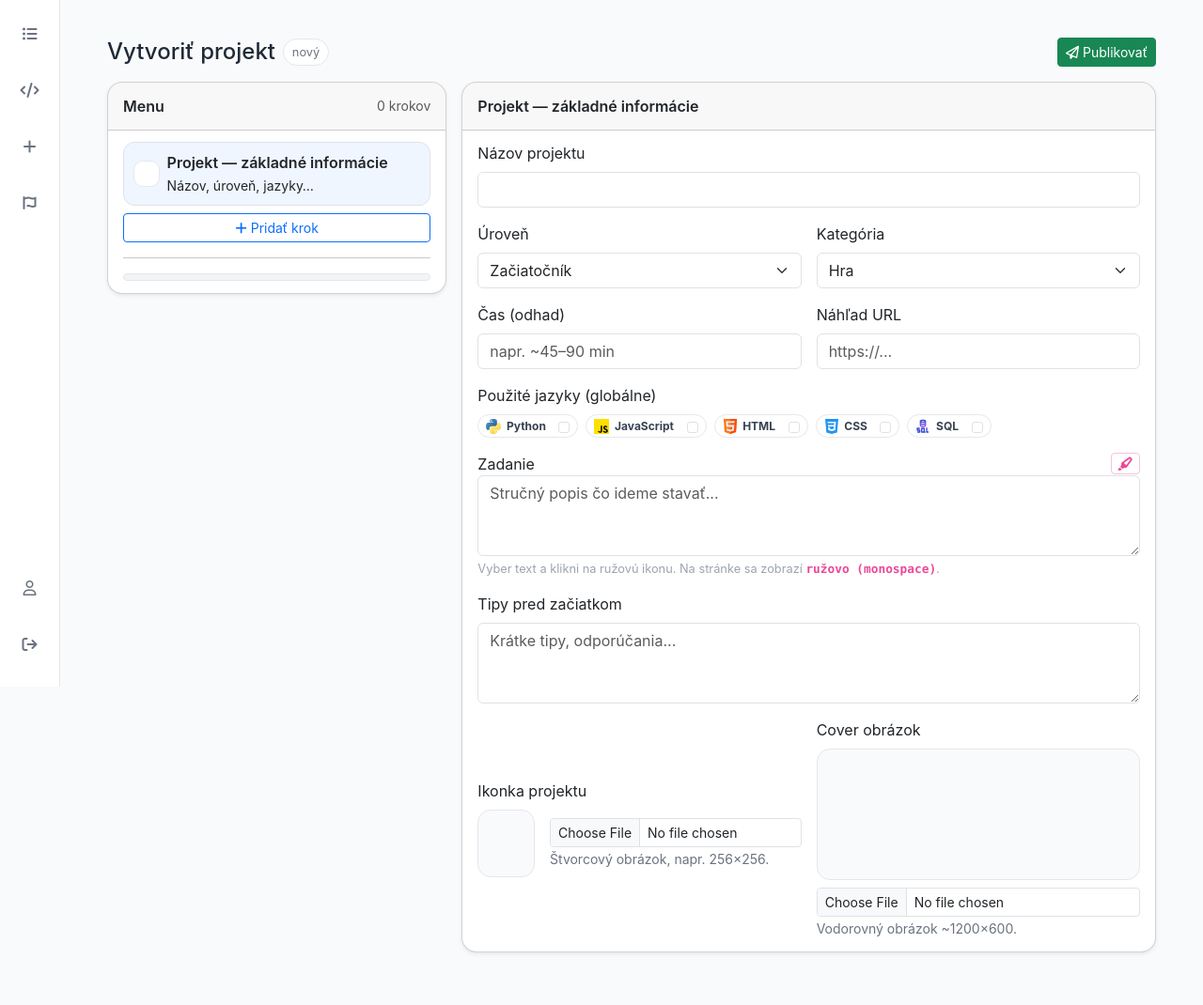
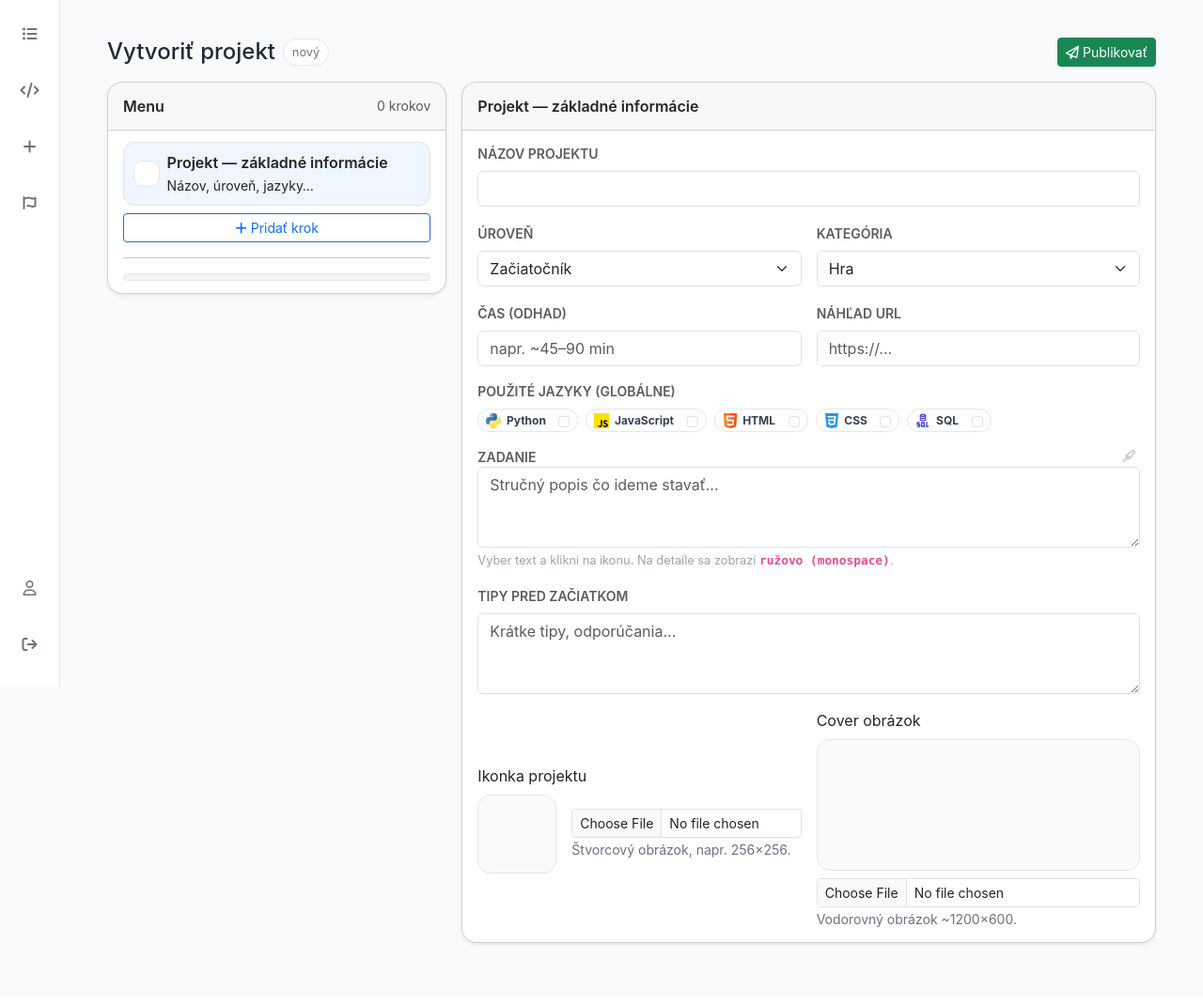
Before and after one commit to andreakollova/platforma-thenthis, a Flask app: page /projekt/vytvorit in a window 1280 px wide. Shown: the part 69-1139 px from the top of the page at 94% size. After the commit the page ends 1076 px from the top, so only its background shows below. Run offline with Flask 3, Linux system fonts and the light colour scheme; the visitor is signed in with stand-in values (Sample User, id 1); parts of the project's set-up code (start-up, migrations or seed data) failed here and were passed over.

Commit message:
checkpoint projekty

```diff
--- a/templates/projekt-html.html
+++ b/templates/projekt-html.html
@@ -176,7 +176,7 @@
   <div class="modal-dialog modal-dialog-centered">
     <div class="modal-content rounded-4 shadow-sm p-4">
       <h5 class="fw-semibold mb-2">🎉 Gratulujem, ukončili ste tento projekt!</h5>
-      <p class="mb-3 text-muted">Prešli ste všetky kroky…</p>
+      <p class="mb-3 text-muted">Môžeš si uložiť reflexiu, zdieľať výsledok a pustiť sa do ďalšieho projektu!</p>
       <div class="text-end"><button class="btn btn-primary" data-bs-dismiss="modal">Pokračovať</button></div>
     </div>
   </div>
--- a/templates/projekt-vytvorit.html
+++ b/templates/projekt-vytvorit.html
@@ -11,6 +11,15 @@
   .builder .muted { color:#6b7280; }
   .builder .small-muted { color:#9ca3af; font-size:.8rem; }
 
+  /* focus bez modrého orámovania */
+  .builder .form-control:focus,
+  .builder .form-select:focus {
+    box-shadow: none !important;
+    outline: none !important;
+    border-color: #cbd5e1 !important;
+  }
+
+  /* sidebar kroky */
   .builder .steps { list-style: none; padding-left: 0; margin: 0; }
   .builder .steps li {
     display:flex; align-items:center; gap:.5rem; padding:.55rem .6rem;
@@ -21,16 +30,23 @@
   .builder .steps .idx {
     width:28px; height:28px; display:grid; place-items:center;
     border-radius:.6rem; border:1px solid #e5e7eb; background:#fff;
-    font-weight:700; font-size:.8rem; color:#111827;
+    font-weight:700; font-size:.8rem; color:#111827; flex:0 0 28px;
   }
-  .builder .steps .controls button { border:1px solid #e5e7eb; background:#fff; border-radius:.4rem; padding:.1rem .35rem; font-size:.75rem; }
+  /* náhľad ikonky projektu v menu – vždy štvorec */
+  .builder .steps .idx-img{
+    width:28px; height:28px; border-radius:.6rem;
+    border:1px solid #e5e7eb; object-fit:cover; background:#fff; flex:0 0 28px;
+  }
 
   .builder .code-shell { position:relative; }
   .builder pre.code-block{
     margin:0; background:#0f172a; color:#dbeafe; border-radius:.6rem; font-size:.82rem;
     padding:1.45rem .55rem .40rem .65rem; overflow:auto;
   }
-  .builder pre.code-block code{ font-family: ui-monospace, SFMono-Regular, Menlo, Monaco, Consolas, "Liberation Mono","Courier New", monospace; white-space: pre; display:block; line-height:1.04; }
+  .builder pre.code-block code{
+    font-family: ui-monospace, SFMono-Regular, Menlo, Monaco, Consolas, "Liberation Mono","Courier New", monospace;
+    white-space: pre; display:block; line-height:1.04;
+  }
   .builder .code-line{ display:block; width:100%; padding-left:.52rem; border-left:3px solid transparent; cursor:pointer; min-height:1.04em; }
   .builder .code-line.added{ border-left-color:#22c55e; }
   .builder .copy-btn{ position:absolute; top:.35rem; right:.35rem; z-index:2; border:1px solid #1f2937; background:#111827; color:#dbeafe; border-radius:.4rem; padding:.16rem .42rem; font-size:.72rem; }
@@ -40,7 +56,7 @@
   .builder .lang-badges .badge{ background:#fff; border:1px solid #e5e7eb; color:#374151; border-radius:999px; padding:.2rem .5rem; display:inline-flex; align-items:center; gap:.35rem; }
   .builder .lang-badges .badge img{ width:16px; height:16px; }
 
-  /* výstupné zvýraznenie (zobrazuje sa na detaile aj v malých náhľadoch tu) */
+  /* ružové zvýraznenie – zobrazí sa na detaile */
   .hl-kw{
     color:#ec4899;
     font-weight:800;
@@ -48,19 +64,32 @@
   }
   .builder code.inline{ background:#111827; color:#dbeafe; padding:.05rem .3rem; border-radius:.35rem; }
 
-  .uploader .thumb { width:72px; height:72px; border-radius:14px; border:1px solid #e5e7eb; background:#f8fafc center/cover no-repeat; }
-  .uploader .cover { width:100%; height:140px; border-radius:14px; border:1px solid #e5e7eb; background:#f8fafc center/cover no-repeat; }
+  /* uploader náhľady – presne štvorec + pevná šírka (nech sa nezúži vo flexe) */
+  .uploader .thumb {
+    width:84px; height:84px; aspect-ratio:1/1;
+    border-radius:14px; border:1px solid #e5e7eb;
+    background:#f8fafc center/cover no-repeat;
+    flex:0 0 84px;
+  }
+  .uploader .cover {
+    width:100%; height:140px; border-radius:14px; border:1px solid #e5e7eb; background:#f8fafc center/cover no-repeat;
+  }
   .uploader small { color:#6b7280; }
 
-  /* malé ružové ikon-tlačidlá na označenie */
+  /* malé, svetlosivé highlighter ikonky – bez rámčeka, jemne vyššie */
   .hl-btn{
-    padding:.2rem .4rem;
-    border:1px solid #f5c2de !important;
-    color:#ec4899 !important;
+    padding:.1rem .25rem;
+    border:none !important;
+    background:transparent !important;
+    color:#c7cfd8 !important;   /* svetlá sivá */
     line-height:1;
+    transform: translateY(-2px);
   }
-  .hl-btn:hover{ background:#fff0f6; }
-  .hl-btn i{ font-size:.9rem; }
+  .hl-btn:hover{ color:#6b7280 !important; background:transparent !important; }
+  .hl-btn i{ font-size:.82rem; }
+
+  /* čierne „+“ pri krokoch/checkliste */
+  #btnAddBullet i, #btnAddCheck i { color:#111827; }
 </style>
 
 <main class="builder container py-3">
@@ -106,32 +135,32 @@
           <form id="metaForm" onsubmit="return false;">
             <div class="row g-3">
               <div class="col-12">
-                <label class="form-label">Názov projektu</label>
+                <label class="form-label fw-semibold small text-uppercase text-muted">Názov projektu</label>
                 <input type="text" class="form-control" id="metaTitle">
               </div>
               <div class="col-6">
-                <label class="form-label">Úroveň</label>
+                <label class="form-label fw-semibold small text-uppercase text-muted">Úroveň</label>
                 <select id="metaLevel" class="form-select">
                   <option>Začiatočník</option><option>Stredne pokročilý</option><option>Pokročilý</option>
                 </select>
               </div>
               <div class="col-6">
-                <label class="form-label">Kategória</label>
+                <label class="form-label fw-semibold small text-uppercase text-muted">Kategória</label>
                 <select id="metaCategory" class="form-select">
                   <option>Hra</option><option>Appka</option><option>E-shop</option><option>Mini nástroj</option><option>Iné</option>
                 </select>
               </div>
               <div class="col-6">
-                <label class="form-label">Čas (odhad)</label>
+                <label class="form-label fw-semibold small text-uppercase text-muted">Čas (odhad)</label>
                 <input type="text" class="form-control" id="metaTime" placeholder="napr. ~45–90 min">
               </div>
               <div class="col-6">
-                <label class="form-label">Náhľad URL</label>
+                <label class="form-label fw-semibold small text-uppercase text-muted">Náhľad URL</label>
                 <input type="url" class="form-control" id="metaPreview" placeholder="https://...">
               </div>
 
               <div class="col-12">
-                <label class="form-label d-block">Použité jazyky (globálne)</label>
+                <label class="form-label fw-semibold small text-uppercase text-muted d-block">Použité jazyky (globálne)</label>
                 <div class="lang-badges d-flex flex-wrap gap-2">
                   <label class="badge"><img src="{{ url_for('static', filename='icons/python.svg') }}" alt="">Python
                     <input class="form-check-input ms-2" type="checkbox" value="Python" id="langPython">
@@ -153,16 +182,16 @@
 
               <div class="col-12">
                 <div class="d-flex justify-content-between align-items-center">
-                  <label class="form-label mb-0">Zadanie</label>
-                  <button type="button" class="btn btn-outline-secondary btn-sm hl-btn" id="hlAssignment" title="Zvýrazniť">
+                  <label class="form-label fw-semibold small text-uppercase text-muted mb-0">Zadanie</label>
+                  <button type="button" class="hl-btn" id="hlAssignment" title="Zvýrazniť">
                     <i class="fa-solid fa-highlighter"></i>
                   </button>
                 </div>
                 <textarea id="metaAssignment" class="form-control" rows="3" placeholder="Stručný popis čo ideme stavať..."></textarea>
-                <div class="small-muted mt-1">Vyber text a klikni na ružovú ikonu. Na stránke sa zobrazí <span class="hl-kw">ružovo (monospace)</span>.</div>
+                <div class="small-muted mt-1">Vyber text a klikni na ikonu. Na detaile sa zobrazí <span class="hl-kw">ružovo (monospace)</span>.</div>
               </div>
               <div class="col-12">
-                <label class="form-label">Tipy pred začiatkom</label>
+                <label class="form-label fw-semibold small text-uppercase text-muted">Tipy pred začiatkom</label>
                 <textarea id="metaTips" class="form-control" rows="3" placeholder="Krátke tipy, odporúčania..."></textarea>
               </div>
 
@@ -172,7 +201,7 @@
                   <div class="col-sm-6">
                     <label class="form-label d-flex align-items-center justify-content-between">
                       <span>Ikonka projektu</span>
-                      <small id="metaIconPathLabel"></small>
+                      <small id="metaIconPathLabel" class="text-muted"></small>
                     </label>
                     <div class="d-flex align-items-center gap-3">
                       <div id="metaIconPreview" class="thumb"></div>
@@ -185,7 +214,7 @@
                   <div class="col-sm-6">
                     <label class="form-label d-flex align-items-center justify-content-between">
                       <span>Cover obrázok</span>
-                      <small id="metaCoverPathLabel"></small>
+                      <small id="metaCoverPathLabel" class="text-muted"></small>
                     </label>
                     <div class="cover" id="metaCoverPreview"></div>
                     <div class="mt-2">
@@ -217,14 +246,14 @@
         <div class="card-body">
           <form id="stepForm" onsubmit="return false;">
             <div class="mb-2">
-              <label class="form-label"><b>Názov kroku</b></label>
+              <label class="form-label fw-semibold small text-uppercase text-muted">Názov kroku</label>
               <input type="text" class="form-control" id="stepTitle">
             </div>
 
             <div class="mb-2">
               <div class="d-flex justify-content-between align-items-center">
-                <label class="form-label mb-0"><b>Popis (čo ideš spraviť)</b></label>
-                <button type="button" class="btn btn-outline-secondary btn-sm hl-btn" id="hlExplain" title="Zvýrazniť">
+                <label class="form-label fw-semibold small text-uppercase text-muted mb-0">Popis (čo ideš spraviť)</label>
+                <button type="button" class="hl-btn" id="hlExplain" title="Zvýrazniť">
                   <i class="fa-solid fa-highlighter"></i>
                 </button>
               </div>
@@ -234,8 +263,8 @@
             <div class="row g-2">
               <div class="col-md-6">
                 <label class="form-label d-flex align-items-center justify-content-between">
-                  <span><b>Body</b></span>
-                  <button class="btn btn-sm btn-outline-secondary hl-btn" id="btnAddBullet" type="button" title="Pridať">
+                  <span class="fw-semibold">Kroky</span>
+                  <button class="btn btn-sm btn-outline-secondary" id="btnAddBullet" type="button" title="Pridať">
                     <i class="fa-solid fa-plus"></i>
                   </button>
                 </label>
@@ -243,8 +272,8 @@
               </div>
               <div class="col-md-6">
                 <label class="form-label d-flex align-items-center justify-content-between">
-                  <span><b>Checklist</b></span>
-                  <button class="btn btn-sm btn-outline-secondary hl-btn" id="btnAddCheck" type="button" title="Pridať">
+                  <span class="fw-semibold">Checklist</span>
+                  <button class="btn btn-sm btn-outline-secondary" id="btnAddCheck" type="button" title="Pridať">
                     <i class="fa-solid fa-plus"></i>
                   </button>
                 </label>
@@ -254,8 +283,8 @@
 
             <div class="mb-2">
               <div class="d-flex justify-content-between align-items-center">
-                <label class="form-label mb-0"><b>Hinty</b></label>
-                <button type="button" class="btn btn-outline-secondary btn-sm hl-btn" id="hlHint" title="Zvýrazniť">
+                <label class="form-label fw-semibold small text-uppercase text-muted mb-0">Hinty</label>
+                <button type="button" class="hl-btn" id="hlHint" title="Zvýrazniť">
                   <i class="fa-solid fa-highlighter"></i>
                 </button>
               </div>
@@ -266,14 +295,14 @@
 
             <div class="row g-2">
               <div class="col-md-12">
-                <label class="form-label"><b>Súbor (názov s príponou)</b></label>
+                <label class="form-label fw-semibold small text-uppercase text-muted">Súbor (názov s príponou)</label>
                 <input type="text" class="form-control" id="stepFile" placeholder="napr. app.py, main.js, index.html">
               </div>
             </div>
 
             <!-- CODE EDITOR + INLINE MARKER -->
             <div class="mt-2">
-              <label class="form-label"><b>Kód</b></label>
+              <label class="form-label fw-semibold small text-uppercase text-muted">Kód</label>
               <textarea id="stepCode" class="form-control font-monospace" rows="10"
                 placeholder="# sem vlož KÓD kroku – HTML sa zobrazí iba ako text (nie ako stránka)"></textarea>
               <input type="hidden" id="stepAdded" value="">
@@ -392,10 +421,11 @@
     metaTime.value=meta.time; metaPreview.value=meta.preview; metaAssignment.value=meta.assignment; metaTips.value=meta.tips;
     langPython.checked=!!meta.langs.Python; langJS.checked=!!meta.langs.JavaScript; langHTML.checked=!!meta.langs.HTML; langCSS.checked=!!meta.langs.CSS; langSQL.checked=!!meta.langs.SQL;
 
+    // previews
     metaIconPreview.style.backgroundImage = meta.icon_path ? `url('${STATIC_BASE}${meta.icon_path}')` : 'none';
     metaCoverPreview.style.backgroundImage = meta.cover_path ? `url('${STATIC_BASE}${meta.cover_path}')` : 'none';
-    metaIconPathLabel.textContent = meta.icon_path || '';
-    metaCoverPathLabel.textContent = meta.cover_path || '';
+    metaIconPathLabel.textContent = meta.icon_path ? ('project-icon') : '';
+    metaCoverPathLabel.textContent = meta.cover_path ? ('cover') : '';
   }
   function updateMeta(){
     meta.title=metaTitle.value.trim(); meta.level=metaLevel.value; meta.category=metaCategory.value;
@@ -427,10 +457,14 @@
   // sidebar
   function renderStepsList(){
     stepsList.innerHTML='';
+
     const metaLi=document.createElement('li');
     metaLi.className='border meta'+(current===-1?' active':'');
+    const iconHTML = meta.icon_path
+      ? `<img class="idx-img" src="${STATIC_BASE}${meta.icon_path}" alt="ikonka">`
+      : `<span class="idx" aria-hidden="true"></span>`;
     metaLi.innerHTML=`
-      <span class="idx" aria-hidden="true"></span>
+      ${iconHTML}
       <div class="title">
         <div class="fw-semibold">Projekt — základné informácie</div>
         <small>Názov, úroveň, jazyky…</small>
@@ -464,9 +498,7 @@
     el.innerHTML=`
       <span class="input-group-text">•</span>
       <input type="text" class="form-control step-md-input" value="${text.replace(/"/g,'&quot;')}">
-      <button class="btn btn-outline-secondary hl-btn" type="button" data-role="hl" title="Zvýrazniť">
-        <i class="fa-solid fa-highlighter"></i>
-      </button>
+      <button class="hl-btn" type="button" data-role="hl" title="Zvýrazniť"><i class="fa-solid fa-highlighter"></i></button>
       <button class="btn btn-outline-secondary" type="button" data-role="del">×</button>`;
     const input = el.querySelector('input');
     el.querySelector('[data-role="hl"]').onclick = ()=> toggleHighlight(input);
@@ -478,9 +510,7 @@
     el.innerHTML=`
       <span class="input-group-text"><i class="fa-regular fa-square"></i></span>
       <input type="text" class="form-control step-md-input" value="${text.replace(/"/g,'&quot;')}">
-      <button class="btn btn-outline-secondary hl-btn" type="button" data-role="hl" title="Zvýrazniť">
-        <i class="fa-solid fa-highlighter"></i>
-      </button>
+      <button class="hl-btn" type="button" data-role="hl" title="Zvýrazniť"><i class="fa-solid fa-highlighter"></i></button>
       <button class="btn btn-outline-secondary" type="button" data-role="del">×</button>`;
     const input = el.querySelector('input');
     el.querySelector('[data-role="hl"]').onclick = ()=> toggleHighlight(input);
@@ -575,9 +605,9 @@
       const path = await uploadImage(file, 'icon');
       meta.icon_path = path;
       metaIconPreview.style.backgroundImage = `url('${STATIC_BASE}${path}')`;
-      metaIconPathLabel.textContent = path;
+      metaIconPathLabel.textContent = 'project-ikonka';
       saveLocal();
-      renderStepsList();
+      renderStepsList(); // aby sa ikonka ukázala aj v menu vľavo
     }catch(err){ alert('Upload ikonky zlyhal: '+err.message); }
   });
   metaCover.addEventListener('change', async (e)=>{
@@ -586,7 +616,7 @@
       const path = await uploadImage(file, 'cover');
       meta.cover_path = path;
       metaCoverPreview.style.backgroundImage = `url('${STATIC_BASE}${path}')`;
-      metaCoverPathLabel.textContent = path;
+      metaCoverPathLabel.textContent = 'cover';
       saveLocal();
     }catch(err){ alert('Upload coveru zlyhal: '+err.message); }
   });
@@ -614,6 +644,7 @@
   btnPublish.addEventListener('click', () => {
     if (typeof updateMeta === 'function') updateMeta();
     if (typeof applyStepForm === 'function' && typeof current === 'number' && current >= 0) applyStepForm();
+
     const payload = { meta, steps };
     localStorage.setItem('project_preview_v1', JSON.stringify(payload));
     window.location.href = "{{ url_for('projekt_html') }}?preview=1";
```
